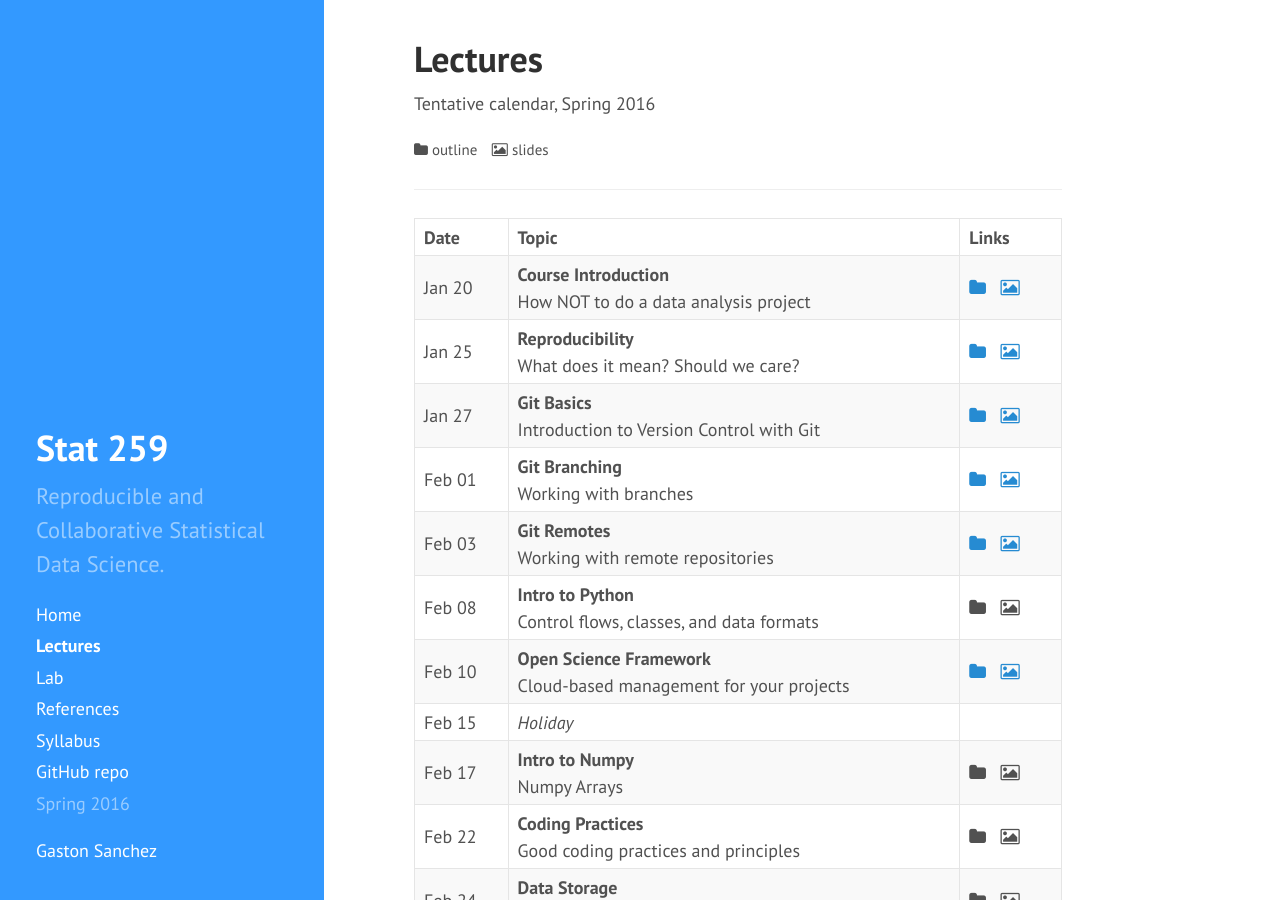
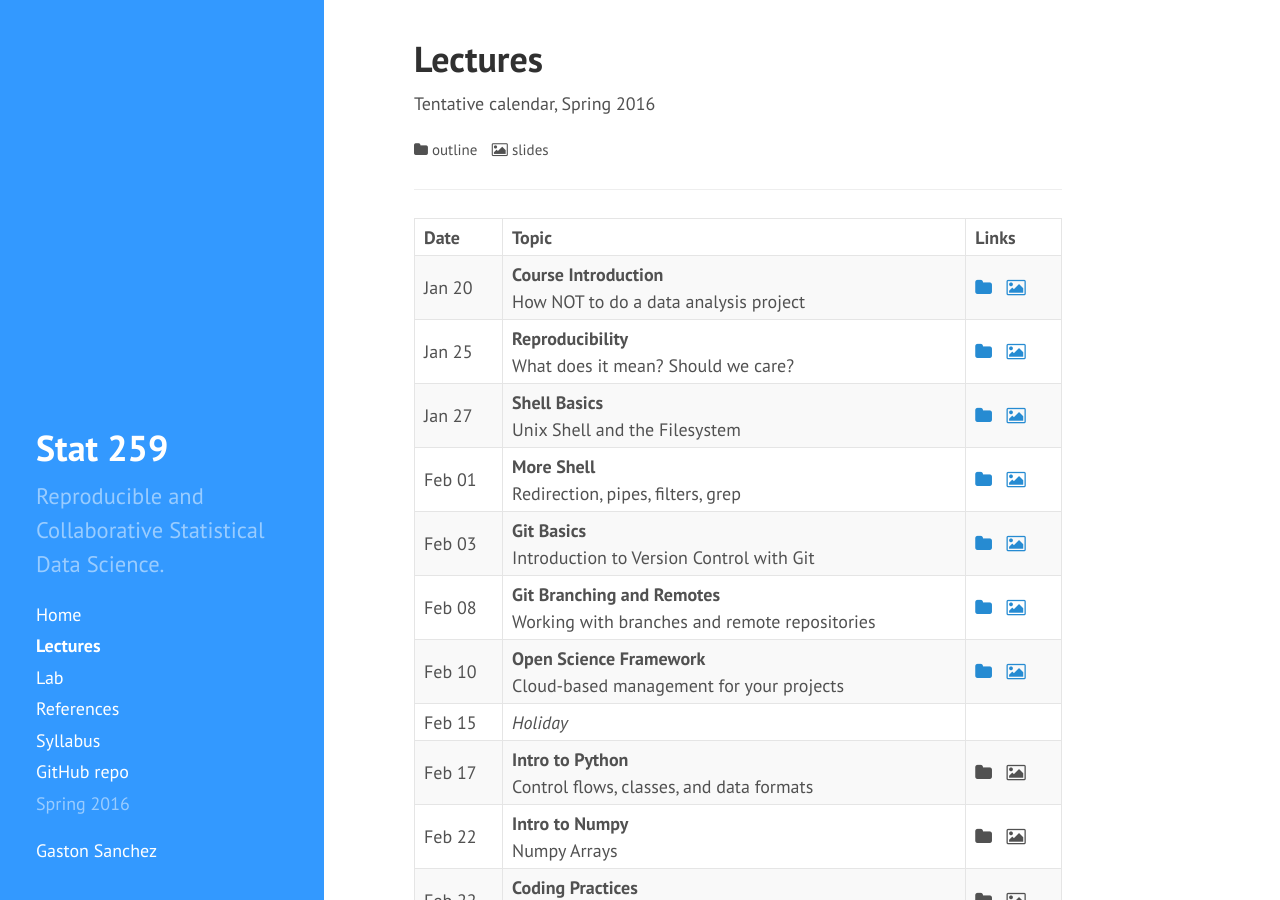
Before and after one commit to gastonstat/relic-stat259, a Jekyll site: the page built from lectures/index.md, in a window 1280 px wide and 900 px high. Built offline with Jekyll 4.4.1, drawn with Linux system fonts in a browser that asks for light colours; nearby versions of some CDN libraries.

Commit message:
calendar: reorganize first 7 lectures, now including shell stuff

```diff
--- a/lectures/index.md
+++ b/lectures/index.md
@@ -26,7 +26,7 @@ Tentative calendar, Spring 2016
       <td>
         <a href="01-introduction"><i class="fa fa-folder"></i></a>
         &nbsp;
-        <a href="https://docs.google.com/presentation/d/1EGeyT9IUthumdfyDeXqrcze7TqFoEAH3QOgbRjQZ1Gc/pub?start=false&loop=false&delayms=3000" target="_blank"><i class="fa fa-picture-o"></i></a>
+        <a href="https://docs.google.com/presentation/d/1kG3nnlPuL8D78knTKT33XmWL47zDigILmZqCAnjUSgQ/pub?start=false&loop=false&delayms=3000" target="_blank"><i class="fa fa-picture-o"></i></a>
       </td>
     </tr>
     <tr>
@@ -41,45 +41,45 @@ Tentative calendar, Spring 2016
     </tr>
     <tr>
       <td>Jan 27</td>
+      <td><b>Shell Basics</b><br>
+        Unix Shell and the Filesystem</td>
+      <td>
+        <a href="03-shell-basics"><i class="fa fa-folder"></i></a>
+        &nbsp;
+        <a href="https://docs.google.com/presentation/d/1QKFuvlVwJdQ2cUCOLS6Bx0ADxx80gyTrU0GL7PzKZV8/pub?start=false&loop=false&delayms=3000" target="_blank"><i class="fa fa-picture-o"></i></a>
+        &nbsp;
+      </td>
+    </tr>
+    <tr>
+      <td>Feb 01</td>
+      <td><b>More Shell</b><br>
+        Redirection, pipes, filters, grep</td>
+      <td>
+        <a href="04-more-shell"><i class="fa fa-folder"></i></a>
+        &nbsp;
+        <a href="https://docs.google.com/presentation/d/171UrtqnNtSMjVfRdfheLAmgogQQXMbIZjc2HaSO_oWg/pub?start=false&loop=false&delayms=3000" target="_blank"><i class="fa fa-picture-o"></i></a>
+        &nbsp;
+      </td>
+    </tr>
+    <tr>
+      <td>Feb 03</td>
       <td><b>Git Basics</b><br>
         Introduction to Version Control with Git</td>
       <td>
-        <a href="03-git-basics"><i class="fa fa-folder"></i></a>
+        <a href="05-git-basics"><i class="fa fa-folder"></i></a>
         &nbsp;
         <a href="https://docs.google.com/presentation/d/1qJ4LhB2WQzDqVdWLvFF69wsQRbbPJeY2PxldZPn9PAU/pub?start=false&loop=false&delayms=3000" target="_blank"><i class="fa fa-picture-o"></i></a>
         &nbsp;
       </td>
     </tr>
     <tr>
-      <td>Feb 01</td>
-      <td><b>Git Branching</b><br>
-        Working with branches</td>
+      <td>Feb 08</td>
+      <td><b>Git Branching and Remotes</b><br>
+        Working with branches and remote repositories</td>
       <td>
-        <a href="04-git-branching"><i class="fa fa-folder"></i></a>
+        <a href="05-git-branching"><i class="fa fa-folder"></i></a>
         &nbsp;
         <a href="https://docs.google.com/presentation/d/10bODT4eUDe-pGhEUSNozRpxVkrC4GsKSHZpbsRJx7y0/pub?start=false&loop=false&delayms=3000" target="_blank"><i class="fa fa-picture-o"></i></a>
-        &nbsp;
-      </td>
-    </tr>
-    <tr>
-      <td>Feb 03</td>
-      <td><b>Git Remotes</b><br>
-        Working with remote repositories</td>
-      <td>
-        <a href="05-git-remotes"><i class="fa fa-folder"></i></a>
-        &nbsp;
-        <a href="https://docs.google.com/presentation/d/1HY4ulHzPNsyto-uY_BpjM5XPR9gA55-Q37IIsTrZGQA/pub?start=false&loop=false&delayms=3000" target="_blank"><i class="fa fa-picture-o"></i></a>
-      </td>
-    </tr>
-    <tr>
-      <td>Feb 08</td>
-      <td><b>Intro to Python</b><br>
-        Control flows, classes, and data formats</td>
-      <td>
-        <i class="fa fa-folder"></i>
-        &nbsp;
-        <i class="fa fa-picture-o"></i>
-        &nbsp;
       </td>
     </tr>
     <tr>
@@ -87,7 +87,7 @@ Tentative calendar, Spring 2016
       <td><b>Open Science Framework</b><br>
         Cloud-based management for your projects</td>
       <td>
-        <a href="osf"><i class="fa fa-folder"></i></a>
+        <a href="07-osf"><i class="fa fa-folder"></i></a>
         &nbsp;
         <a href="https://www.youtube.com/watch?v=NqC2uagJZpw" target="_blank"><i class="fa fa-picture-o"></i></a>
         &nbsp;
@@ -101,6 +101,17 @@ Tentative calendar, Spring 2016
     </tr>
     <tr>
       <td>Feb 17</td>
+      <td><b>Intro to Python</b><br>
+        Control flows, classes, and data formats</td>
+      <td>
+        <i class="fa fa-folder"></i>
+        &nbsp;
+        <i class="fa fa-picture-o"></i>
+        &nbsp;
+      </td>
+    </tr>
+    <tr>
+      <td>Feb 22</td>
       <td><b>Intro to Numpy</b><br>
         Numpy Arrays</td>
       <td>
```
